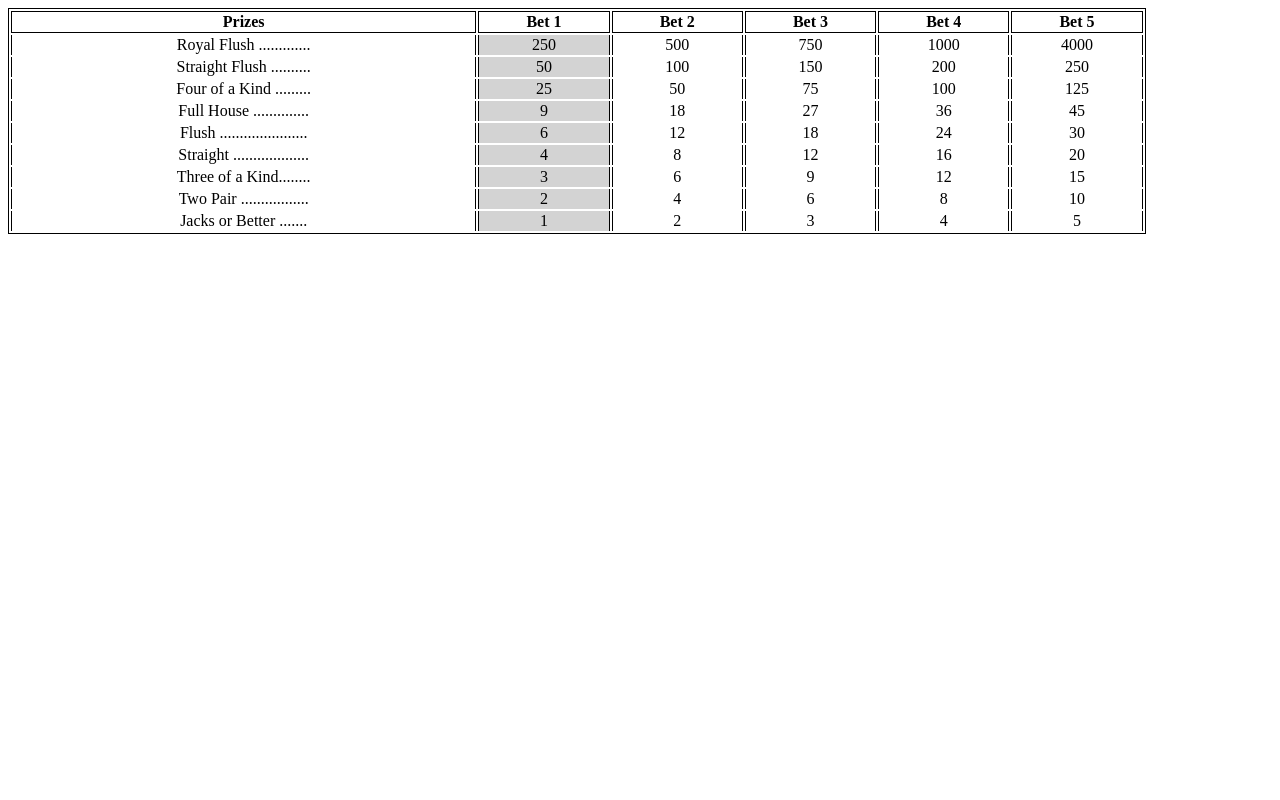
After one commit to TheDanielz3/weblogicmvc, a PHP site: the page made by webapp/view/Game/betone.phtml in a window 1280 px wide. The commit adds this page. Run offline with PHP 8.4, Linux system fonts and the light colour scheme; the template is opened without the code that fills it, so the values that code supplies are empty.

Commit message:
betviews half made
# Conflicts:
#	.idea/workspace.xml

```diff
--- a/webapp/controller/HomeController.php
+++ b/webapp/controller/HomeController.php
@@ -27,5 +27,10 @@ class HomeController extends BaseController
 
     }
 
+    public function game(){
+
+        return View::make('Game.gameview');
+    }
+
 
 }
--- a/webapp/model/JacksOrBetterHandEvaluator.php
+++ b/webapp/model/JacksOrBetterHandEvaluator.php
@@ -8,6 +8,7 @@
  */
 class JacksOrBetterHandEvaluator implements PokerHandEvaluatorInterface
 {
+     const NONE = 0;
      const JACKS_OR_BETTER = 1;
      const TWO_PAIR = 2;
      const THREE_OF_A_KIND = 3;
--- a/webapp/router.php
+++ b/webapp/router.php
@@ -35,6 +35,12 @@ Router::get('user/logout',      'UserController/logout');
 //Backend
 Router::get('backend/index',	'BackendController/index');
 Router::get('backend/',     	'BackendController/index');
+Router::get('game/gameview',       'PokerController/game');
+Router::get('game/betone',       'PokerController/bet1');
+Router::get('game/bettwo',       'PokerController/bet2');
+Router::get('game/betthree',       'PokerController/bet3');
+Router::get('game/betfour',       'PokerController/bet4');
+Router::get('game/betfive',       'PokerController/bet5');
 
 
 
--- /dev/null
+++ b/webapp/view/Game/betone.phtml
@@ -0,0 +1,146 @@
+<?php
+use ArmoredCore\Controllers\BaseController;
+use ArmoredCore\WebObjects\Redirect;
+use ArmoredCore\WebObjects\Session;
+use ArmoredCore\WebObjects\View;
+use ArmoredCore\WebObjects\Asset;
+use ArmoredCore\WebObjects\Layout;
+use ArmoredCore\WebObjects\URL;
+Layout::includeLayout('header'); ?>
+
+    <!-- container -->
+    <div class="container">
+
+
+        <div class="row">
+
+            <!-- Article main content -->
+            <article class="col-xs-12 maincontent">
+
+
+                <div class="col-md-6 col-md-offset-3 col-sm-8 col-sm-offset-2">
+                    <html>
+                    <head>
+                        <style>
+
+                            table td {
+                                border-left: 1px solid black;
+                                border-right:1px solid black;
+                                text-align :center ;
+
+
+                            }
+                            table th {
+                                border: 1px solid black;
+                                text-align :center ;
+
+                            }
+                            table{
+                                border:1px solid black;
+                            }
+                        </style>
+                    </head>
+                    <body>
+
+                    <table style="width:90%">
+                        <tr>
+                            <th>Prizes</th>
+                            <th>Bet 1</th>
+                            <th>Bet 2</th>
+                            <th>Bet 3</th>
+                            <th>Bet 4</th>
+                            <th>Bet 5</th>
+
+                        </tr>
+                        <tr>
+                            <td>Royal Flush .............</td>
+                            <td bgcolor="#d3d3d3">250</td>
+                            <td>500</td>
+                            <td>750</td>
+                            <td>1000</td>
+                            <td>4000</td>
+
+
+
+                        </tr>
+                        <tr>
+                            <td>Straight Flush ..........</td>
+                            <td bgcolor="#d3d3d3">50</td>
+                            <td>100</td>
+                            <td>150</td>
+                            <td>200</td>
+                            <td>250</td>
+
+                        </tr>
+                        <tr>
+                            <td>Four of a Kind .........</td>
+                            <td bgcolor="#d3d3d3">25</td>
+                            <td>50</td>
+                            <td>75</td>
+                            <td>100</td>
+                            <td>125</td>
+                        </tr>
+                        <tr>
+                            <td>Full House ..............</td>
+                            <td bgcolor="#d3d3d3">9</td>
+                            <td>18</td>
+                            <td>27</td>
+                            <td>36</td>
+                            <td>45</td>
+                        </tr>
+                        <tr>
+                            <td>Flush ......................</td>
+                            <td bgcolor="#d3d3d3">6</td>
+                            <td>12</td>
+                            <td>18</td>
+                            <td>24</td>
+                            <td>30</td>
+                        </tr>
+                        <tr>
+                            <td>Straight ...................</td>
+                            <td bgcolor="#d3d3d3">4</td>
+                            <td>8</td>
+                            <td>12</td>
+                            <td>16</td>
+                            <td>20</td>
+                        </tr>
+                        <tr>
+                            <td>Three of a Kind........</td>
+                            <td bgcolor="#d3d3d3">3</td>
+                            <td>6</td>
+                            <td>9</td>
+                            <td>12</td>
+                            <td>15</td>
+                        </tr>
+                        <tr>
+                            <td>Two Pair .................</td>
+                            <td bgcolor="#d3d3d3">2</td>
+                            <td>4</td>
+                            <td>6</td>
+                            <td>8</td>
+                            <td>10</td>
+                        </tr>
+                        <tr>
+                            <td>Jacks or Better .......</td>
+                            <td bgcolor="#d3d3d3">1</td>
+                            <td>2</td>
+                            <td>3</td>
+                            <td>4</td>
+                            <td>5</td>
+                        </tr>
+                    </table>
+
+                    </body>
+                    </html>
+
+
+
+                </div>
+
+            </article>
+            <!-- /Article -->
+
+        </div>
+    </div>	<!-- /container -->
+
+<?php Layout::includeLayout('footer') ?>
```
Also changed, not shown: webapp/controller/PokerController.php (+30 -11 lines), webapp/model/Deck.php (+6 -6 lines), webapp/view/Game/betfive.phtml (added, +7 -0 lines), webapp/view/Game/betfour.phtml (added, +7 -0 lines), webapp/view/Game/betthree.phtml (added, +7 -0 lines), webapp/view/Game/bettwo.phtml (added, +7 -0 lines), webapp/view/Game/game.phtml (deleted, +0 -7 lines), webapp/view/Game/gameview.phtml (added, +146 -0 lines), webapp/view/Game/lockedcards.phtml (added, +7 -0 lines).
